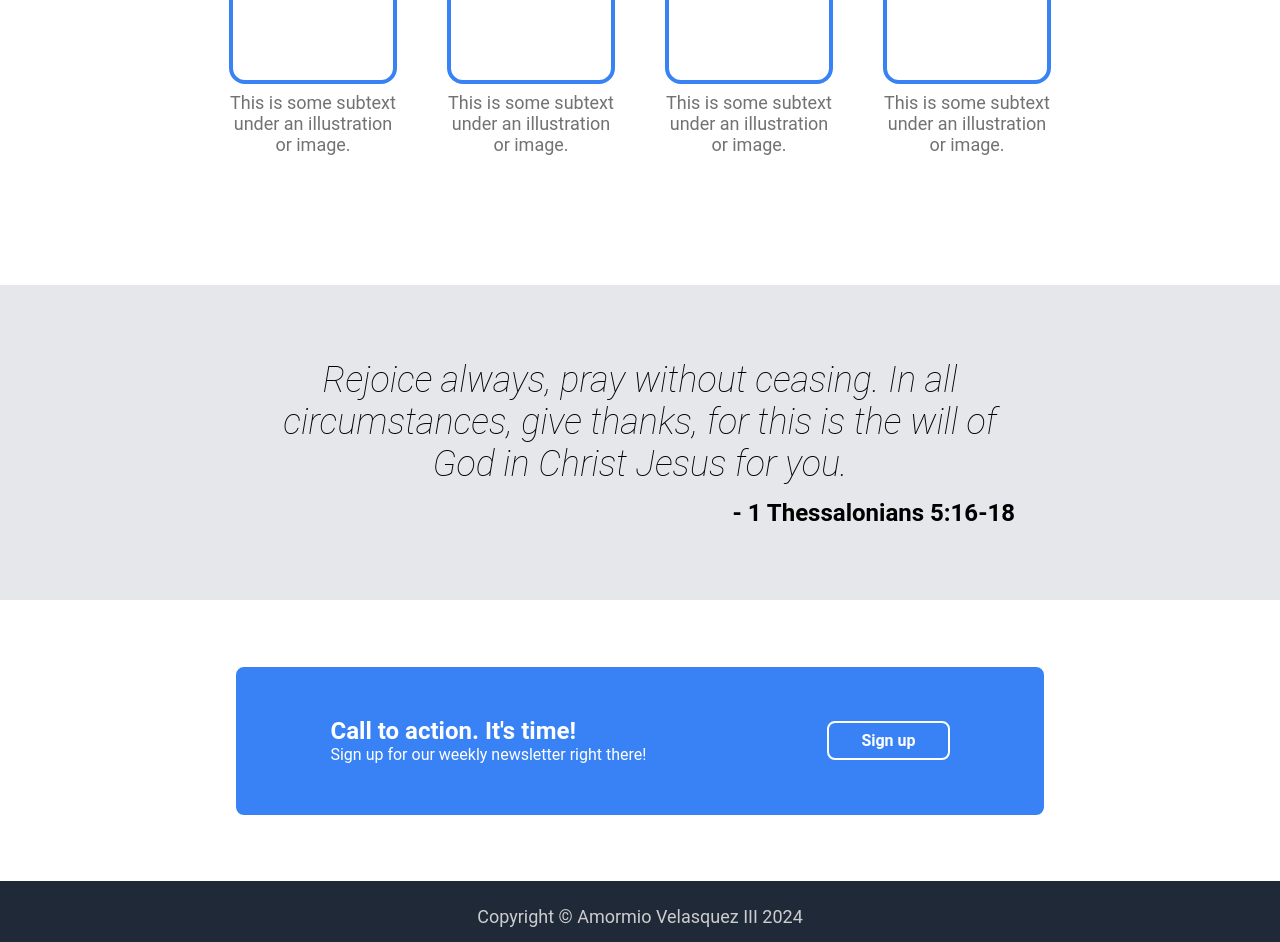
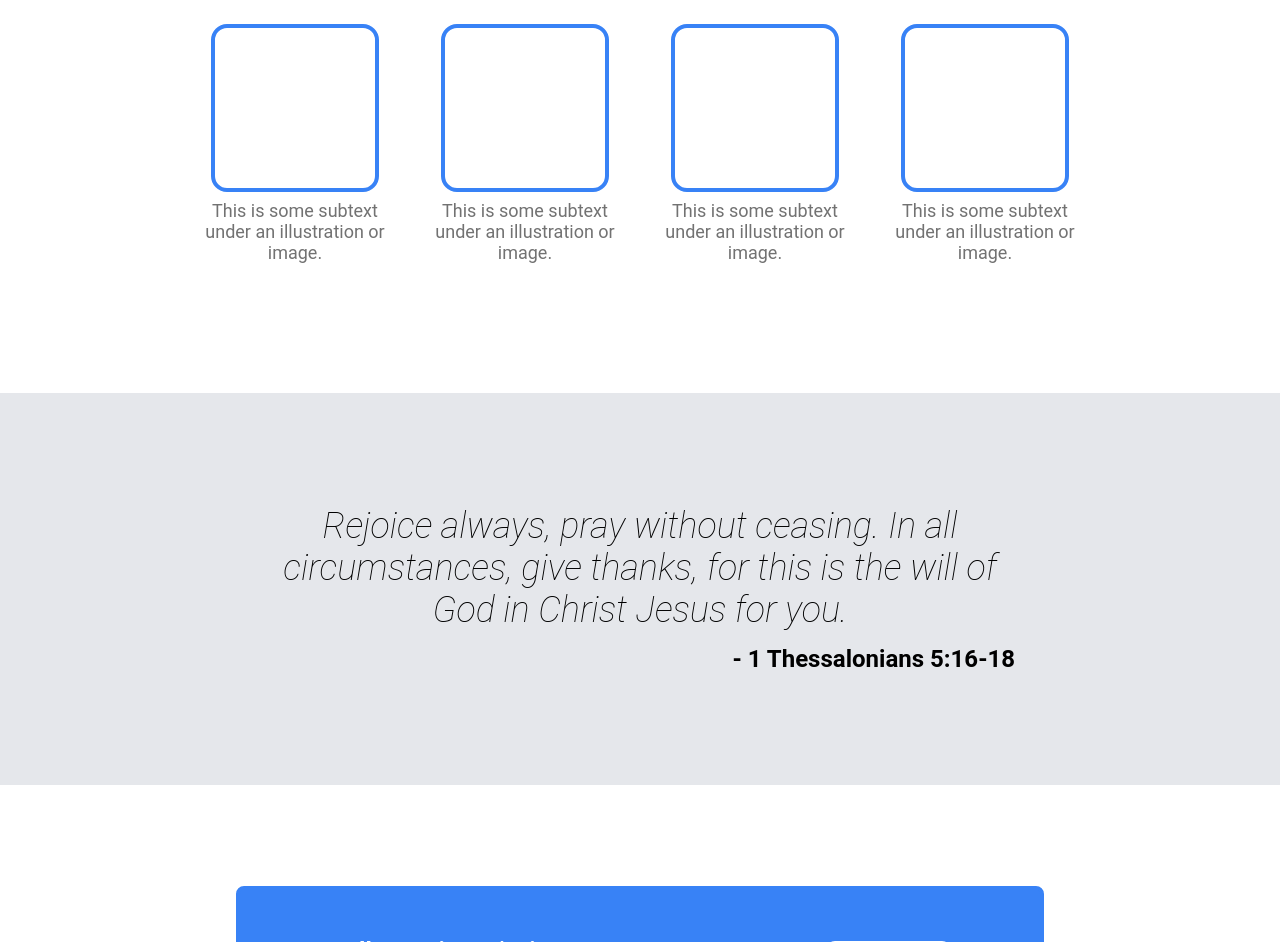
Before and after one commit to Amormio25/Landing-Page, a plain HTML site: page index.html in a window 1280 px wide. Shown: the part 648-1590 px from the top of the page. Drawn offline with Linux system fonts and the light colour scheme.

Commit message:
added flex-wrap properties

```diff
--- a/style.css
+++ b/style.css
@@ -14,6 +14,9 @@ body {
 .banner {
   height: 550px;
   background-color: #1f2937;
+  display: flex;
+  flex-direction: column;
+  flex-shrink: 0;
 }
 
 .footer {
@@ -51,6 +54,7 @@ a {
   display: flex;
   padding: 120px 200px 0px 200px;
   justify-content: space-between;
+  gap: 14px;
 }
 
 .banner-textbox {
@@ -101,9 +105,11 @@ button {
 
 .info {
   display: flex;
-  padding: 0px 320px 130px 320px;
+  /* width: 500px; */
+  padding: 0px 120px 130px 120px;
   gap: 50px;
   justify-content: center;
+  flex-wrap: wrap;
 }
 
 .display {
@@ -136,6 +142,7 @@ button {
   align-items: center;
   height: 49vh;
   background-color: #E5E7EB;
+  flex-shrink: 0;
 }
 
 .quote-box {
@@ -163,6 +170,7 @@ button {
   display: flex;
   justify-content: center;
   align-items: center;
+  flex-shrink: 0;
 }
 
 .signup-sheet, .info, .title {
@@ -206,4 +214,5 @@ button {
   align-items: center;
   font-size: 18px;
   color: #cdcdcf;
+  flex-shrink: 0;
 }
```
